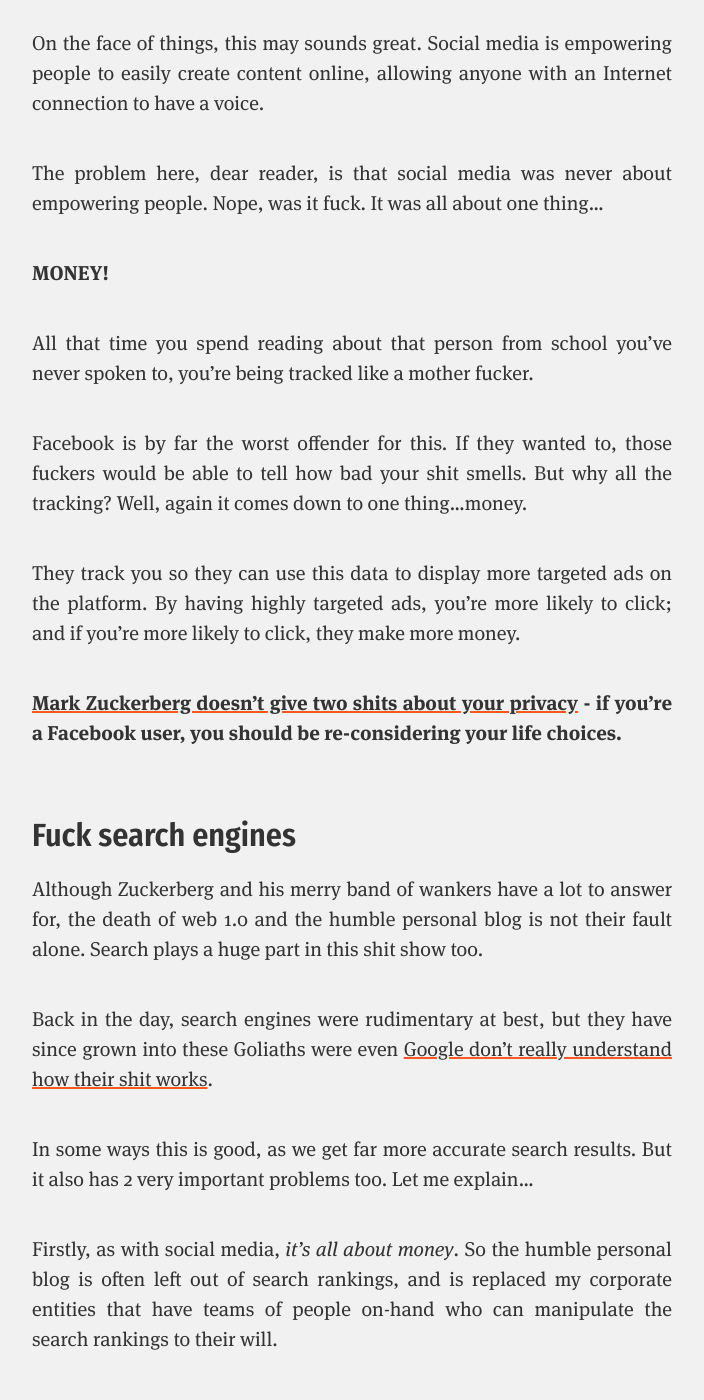
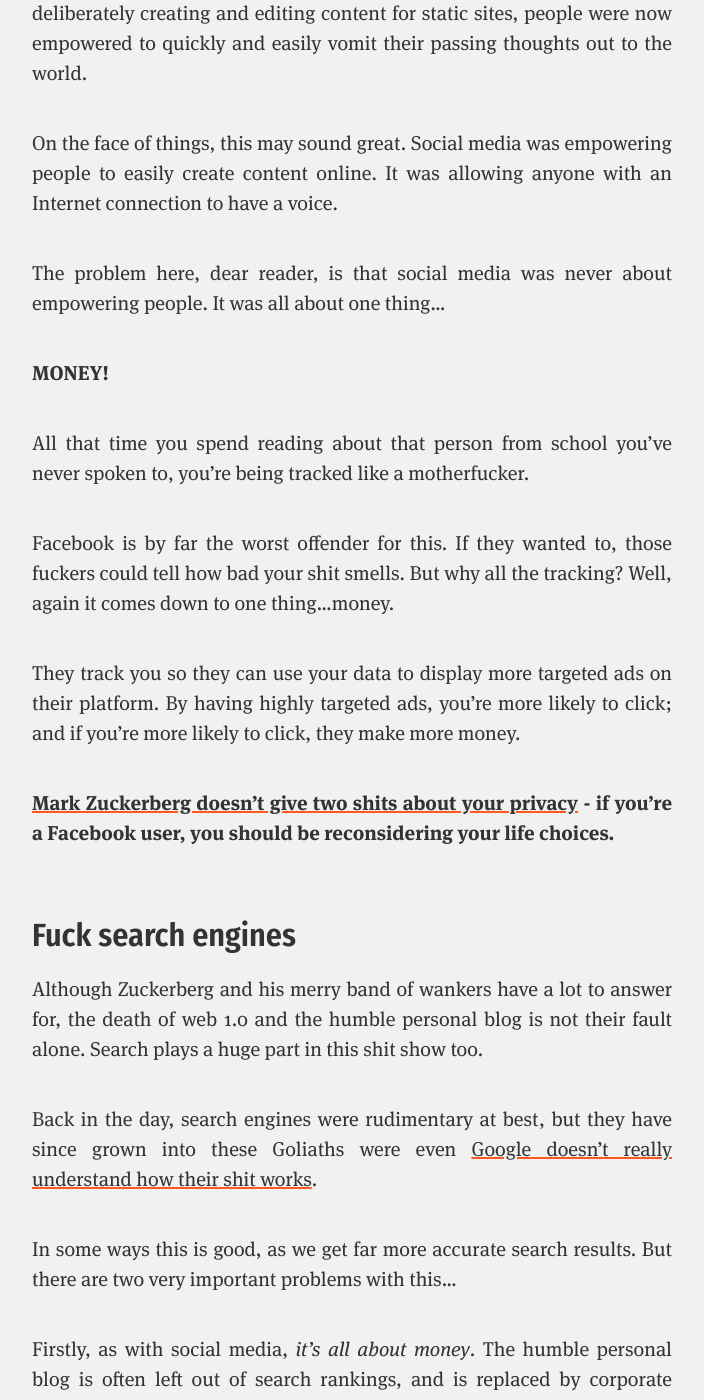
Before and after one commit to kevquirk/fuckedweb, a Jekyll site: the page built from index.md, in a window 1280 px wide and 1400 px high, scrolled down 7739 px. Shown: the whole window, without its empty margins (288-992 px from the left). Built offline with Jekyll 4.4.1, drawn with Linux system fonts in a browser that asks for light colours; some of the changed text lies outside the part shown.

Commit message:
Edits and remove GoatCounter

```diff
--- a/_layouts/default.html
+++ b/_layouts/default.html
@@ -6,8 +6,6 @@
     {% seo %}
     <link rel="stylesheet" href="/assets/style.css">
     <link rel="icon" type="image/png" href="/assets/images/favicon.webp" />
-    <!-- GoatCounter analytics -->
-    <script data-goatcounter="https://fuckedweb.goatcounter.com/count" async src="//gc.zgo.at/count.js"></script>
   </head>
   <body>
 
--- a/index.md
+++ b/index.md
@@ -31,9 +31,11 @@ You could find all kinds of web pages, about all kinds of topics. Search engine
 
 If you wanted to find something, you had to hunt for it and that was all part of the fun. There's a reason it's called *surfing the web* and that traditional browsers, like Netscape Navigator, had a nautical theme.
 
-You would wander aimlessly through the wilds of the Internet, constantly perusing all the great content that netizens were putting out into the world. You wouldn't hit a search, find something you wanted to read, then leave.
+You were the captain of a ship, sailing aimlessly through the wilds of the Web. Occasionally you would drop anchor and stop to peruse all the great content that netizens were putting out into the world.
 
-That's too surgical. Too informal. It was a community. We were netizens.
+Once you had finished, you would pull up the anchor and carry on your journey of discovery for more great content.
+
+You wouldn't hit a search, find something you wanted to read, then leave. That's too surgical. Too informal. It was a community. We were netizens.
 
 I fondly remember perusing Web 1.0 and reading anything from blogs about The Simpsons, to *very* personal updates, and everything in between. [GeoCities neighbourhoods](https://en.wikipedia.org/wiki/Yahoo!_GeoCities#Neighborhoods) were great fun to wade through and learn about *all kinds* of stuff.
 
@@ -96,36 +98,38 @@ Instead of having interesting content creators sharing their experiences and kno
 ### Fuck social media
 The rise of social media flipped content creation on its head. Instead of deliberately creating and editing content for static sites, people were now empowered to quickly and easily vomit their passing thoughts out to the world.
 
-On the face of things, this may sounds great. Social media is empowering people to easily create content online, allowing anyone with an Internet connection to have a voice.
+On the face of things, this may sound great. Social media was empowering people to easily create content online. It was allowing anyone with an Internet connection to have a voice.
 
-The problem here, dear reader, is that social media was never about empowering people. Nope, was it fuck. It was all about one thing...
+The problem here, dear reader, is that social media was never about empowering people. It was all about one thing...
 
 **MONEY!**
 
-All that time you spend reading about that person from school you've never spoken to, you're being tracked like a mother fucker.
+All that time you spend reading about that person from school you've never spoken to, you're being tracked like a motherfucker.
 
-Facebook is by far the worst offender for this. If they wanted to, those fuckers would be able to tell how bad your shit smells. But why all the tracking? Well, again it comes down to one thing...money.
+Facebook is by far the worst offender for this. If they wanted to, those fuckers could tell how bad your shit smells. But why all the tracking? Well, again it comes down to one thing...money.
 
-They track you so they can use this data to display more targeted ads on the platform. By having highly targeted ads, you're more likely to click; and if you're more likely to click, they make more money.
+They track you so they can use your data to display more targeted ads on their platform. By having highly targeted ads, you're more likely to click; and if you're more likely to click, they make more money.
 
-**[Mark Zuckerberg doesn't give two shits about your privacy](https://www.businessinsider.com/well-these-new-zuckerberg-ims-wont-help-facebooks-privacy-problems-2010-5?r=US&IR=T) - if you're a Facebook user, you should be re-considering your life choices.**
+**[Mark Zuckerberg doesn't give two shits about your privacy](https://www.businessinsider.com/well-these-new-zuckerberg-ims-wont-help-facebooks-privacy-problems-2010-5?r=US&IR=T) - if you're a Facebook user, you should be reconsidering your life choices.**
 
 ### Fuck search engines
 Although Zuckerberg and his merry band of wankers have a lot to answer for, the death of web 1.0 and the humble personal blog is not their fault alone. Search plays a huge part in this shit show too.
 
-Back in the day, search engines were rudimentary at best, but they have since grown into these Goliaths were even [Google don't really understand how their shit works](https://www.seroundtable.com/google-dont-understand-rankbrain-21744.html).
+Back in the day, search engines were rudimentary at best, but they have since grown into these Goliaths were even [Google doesn't really understand how their shit works](https://www.seroundtable.com/google-dont-understand-rankbrain-21744.html).
 
-In some ways this is good, as we get far more accurate search results. But it also has 2 very important problems too. Let me explain...
+In some ways this is good, as we get far more accurate search results. But there are two very important problems with this...
 
-Firstly, as with social media, *it's all about money*. So the humble personal blog is often left out of search rankings, and is replaced my corporate entities that have teams of people on-hand who can manipulate the search rankings to their will.
+Firstly, as with social media, *it's all about money*. The humble personal blog is often left out of search rankings, and is replaced by corporate entities who have teams of people on-hand that can manipulate the search rankings to their will.
 
 This is known as *Search Engine Optimisation* (SEO) in the industry.
 
 The second problem is that because of all the aforementioned tracking, your Google search results become an echo chamber. You see, Google learns as you search and the more data you feed it, the more "accurate" the results become for you.
 
-Try it yourself, do a Google search for something on your normal browser, then [download the TOR browser](https://www.torproject.org/download/) and try the same search again. I guarantee the results will be different.
+Try it yourself, do a Google search for something with your normal browser. Then [download the TOR browser](https://www.torproject.org/download/) and try the same search again. I guarantee the results will be different.
 
-It's a double whammy. Corporate website owners are manipulating results so you're more likely to see their shitty listicle posts instead of actual useable content that has been written by someone competent. And to add insult to injury, Google are also manipulating the results based on you a shit tonne of data they have tracked you with.
+It's a double whammy. Corporate website owners are manipulating results so you're more likely to see their shitty listicle posts instead of actual usable content that has been written by someone competent.
+
+To add insult to injury, Google is also manipulating the results based on the shit tonne of data they have on you.
 
 With all of this manipulation of results, you're likely to get the results you *think* you want, but you're unlikely to get the *best* results.
 
@@ -146,12 +150,12 @@ All of this has effectively killed off the humble personal blog. [Personal blogg
 Google et al where supposed to make content discovery easier. What the fuck happened?
 
 ## Don't fuck yourself
-This is all very negative, isn't it. So let's inject some positivity into this shit show, shall we? *The web is fucked* that's a fact. But there are still ways you can take Web 1.0 and sprinkle it with a little Web 2.0 so that you can use it to your advantage.
+This is all very negative, so let's inject some positivity into this shit show, shall we? *The web is fucked* that's a fact, but there are still ways you can take Web 1.0 and sprinkle it with a little Web 2.0 so you can use it to your advantage.
 
 ### Don't be a social media shill
 I'm not saying you should avoid all social media - that shit's pretty much impossible these days and is reserved mainly for social pariahs.
 
-But you can choose which social platforms you use and how to use them so that it's done in a healthy way. Here's some tips:
+You can choose which social platforms you use and how to use them so that it's done in a healthy way. Here are some tips:
 
 * Get the fuck off Facebook. That shit is a cancer.
 * Look for decentralised alternatives, like [Mastodon](https://joinmastodon.org).
@@ -172,17 +176,17 @@ If you want to get *really* nostalgic, there are even pages on Neocities that ar
 
 If Neocities isn't your thing and you want to discover more modern personal blogs ([like mine](https://kevq.uk/posts)) then I got you covered there too. Sites like [Blog Surf](https://blogsurf.io/) and [Personalsit.es](https://personalsit.es/) can help you discover some great personal sites.
 
-Also look for a [blogroll](https://kevq.uk/blogroll) on personal websites you come across. If you own a website, **add a blogroll to your site**. It will help people discover content you enjoy without the need for Google's gaggle of gob shites.
+Also look for a [blogroll](https://kevq.uk/blogroll) on personal websites you come across. If you own a website, **add a blogroll to your site**. It will help people discover content you enjoy without the need for Google's gaggle of gobshites.
 
 ## What about Web 3.0?
-Don't worry, we're getting close to end now folks, but I wanted to quickly touch upon [Web 3.0 and the Metaverse](https://uk.finance.yahoo.com/news/explainer-what-is-metaverse-and-web-30-060003351.html). If you don't know what these are; the Metaverse is what that dickhead Zuckerberg is pushing with Meta. And Web 3.0 is basically putting all the things on blockchain.
+Don't worry, we're getting close to end now folks, but I wanted to quickly touch upon [Web 3.0 and the Metaverse](https://uk.finance.yahoo.com/news/explainer-what-is-metaverse-and-web-30-060003351.html). If you don't know what these are; the Metaverse is what that dickhead Zuckerberg is pushing with Meta and Web 3.0 is basically putting all the things on blockchain.
 
 Yeah, fuck that. Fuck blockchain. Fuck Meta. Fuck Zuck the schmuck. That's all I have to say about that.
 
 ## Fuck this
-I'm done. There you have it, that's my manifesto about how fucked the web is. Look, we will never get the web of old back and let's be honest, it wasn't perfect either. The web of today is more accessible, more dynamic and pretty much a cornerstone of our society.
+I'm done. There you have it. That's my manifesto about how fucked the web is. Look, we will never get the web of old back. Let's be honest, it wasn't perfect either. The web of today is more accessible, more dynamic and pretty much a cornerstone of our society.
 
-But a long as we use the web with our eyes open and try to take advantage of the few positives the web still provides, it *may* not be that bad.
+As long as we use the web with our eyes open and try to take advantage of the few positives it still provides, it *may* not be that bad.
 
 Then again, the web might be completely and utterly fucked and it's only gonna get worse. One thing is for sure, if Zuck the crook has anything to do with Web 3.0, things will *definitely* get worse.
 
```
Also changed, not shown: other parts of _layouts/default.html (+1 -1 lines), other parts of index.md (+2 -2 lines).
